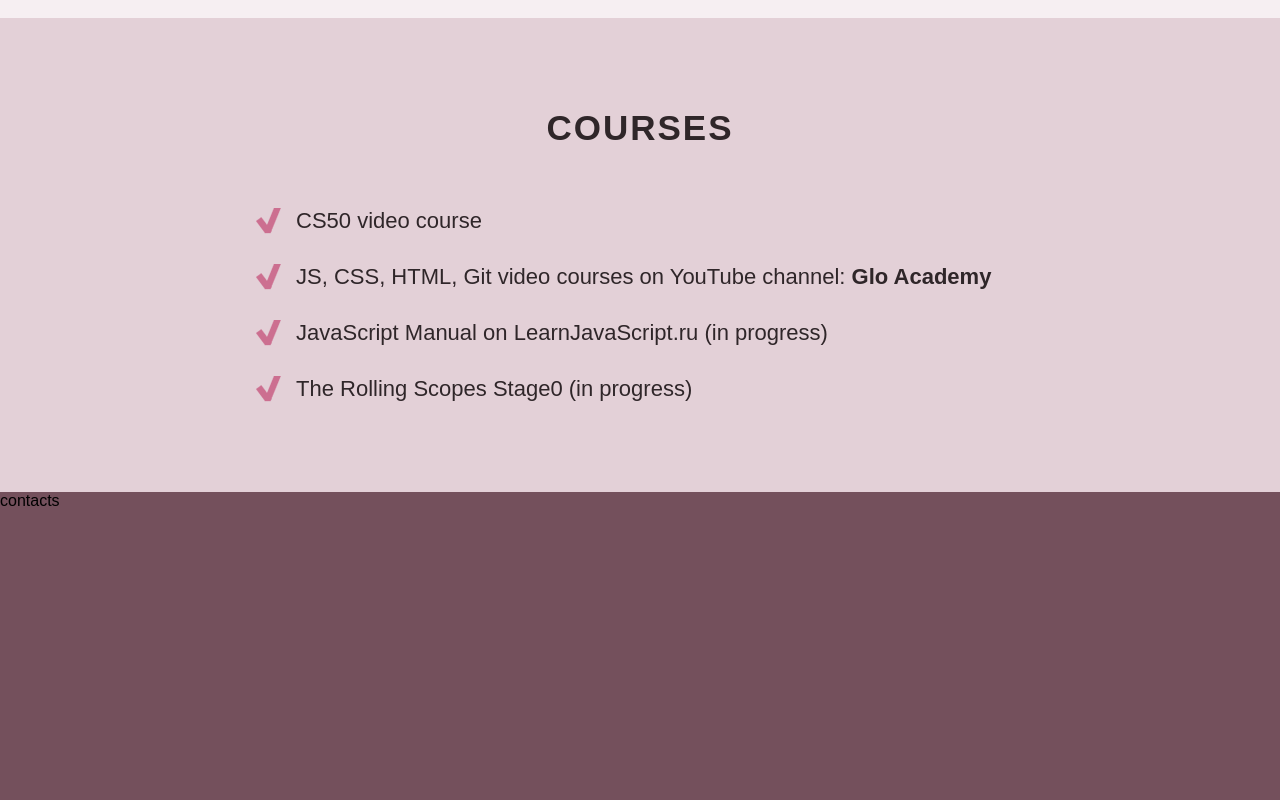
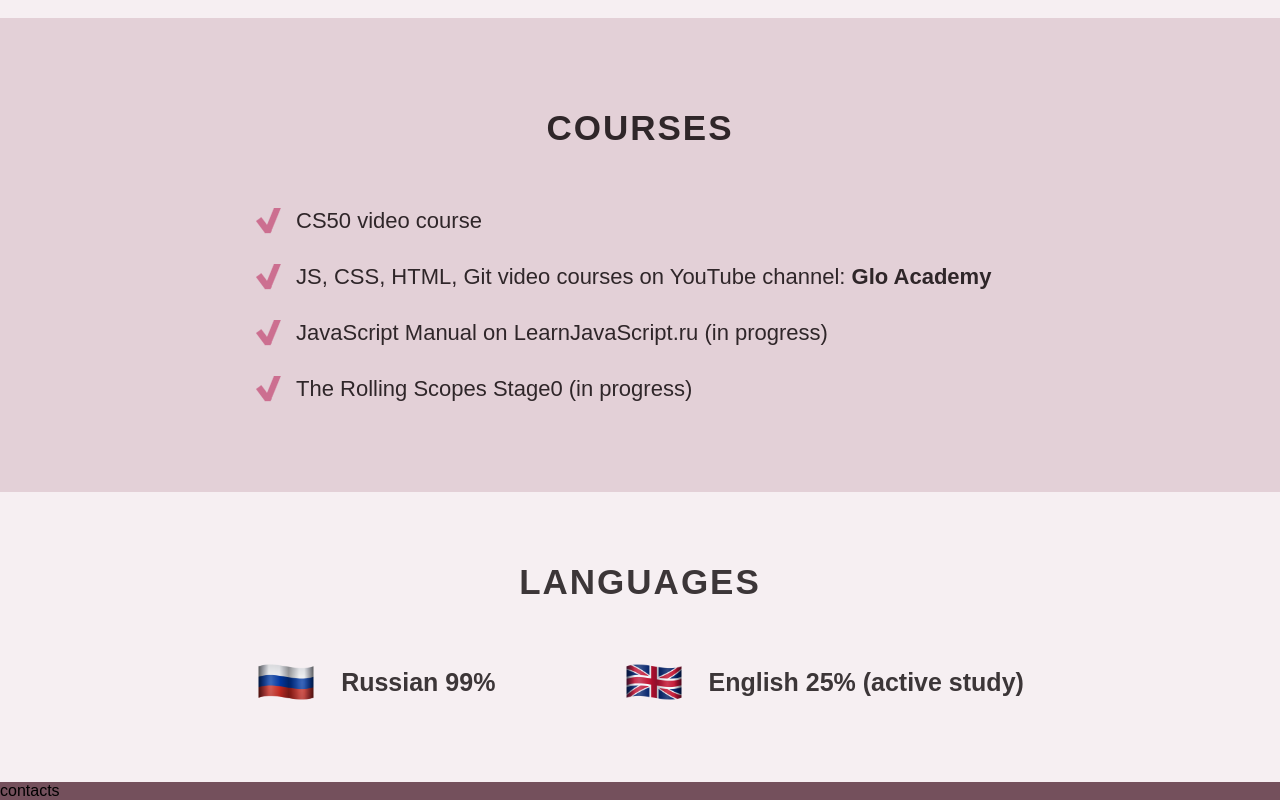
Before and after one commit to OlgaEzzhlkina/rsschool-cv, a plain HTML site: page index.html in a window 1280 px wide. Shown: the part 2552-3352 px from the top of the page. Before the commit the page ends 3062 px from the top, so only its background shows below. Drawn offline with Linux system fonts and the light colour scheme.

Commit message:
feat: create section languages

```diff
--- a/index.html
+++ b/index.html
@@ -182,6 +182,28 @@
             </ul>
          </div>
       </section>
+
+      <section class="languages" id="languages">
+         <div class="container">
+            <h2 class="section-title lang-title">
+               Languages
+            </h2>
+            <div class="lang-row">
+               <div class="lang">
+                  <img src="assets/img/russian-flag.png" alt="icon flag" class="lang-flag">
+                  <span class="lang-ru">
+                     Russian 99%
+                  </span>
+               </div>
+               <div class="lang">
+                  <img src="assets/img/britain-flag.png" alt="icon flag" class="lang-flag">
+                  <span class="lang-en">
+                     English 25% (active study)
+                  </span>
+               </div>
+            </div>
+         </div>
+      </section>
    </main>
    <footer>contacts</footer>
 </body>
--- a/style.css
+++ b/style.css
@@ -281,3 +281,35 @@ body {
   color: #613545;
   border-bottom: 2px solid #613545;
 }
+
+/* ----- LANGUAGES ----- */
+
+.languages {
+  background: #f6eff2;
+  padding: 70px 0;
+  text-align: center;
+  color: #3c3638;
+}
+
+.lang-title {
+  margin-bottom: 50px;
+}
+
+.lang-row {
+  display: flex;
+  justify-content: space-evenly;
+  width: 80%;
+  margin: 0 auto;
+}
+
+.lang {
+  font-size: 25px;
+  font-weight: bold;
+  display: flex;
+  align-items: center;
+}
+
+.lang-flag {
+  width: 60px;
+  margin-right: 25px;
+}
```
